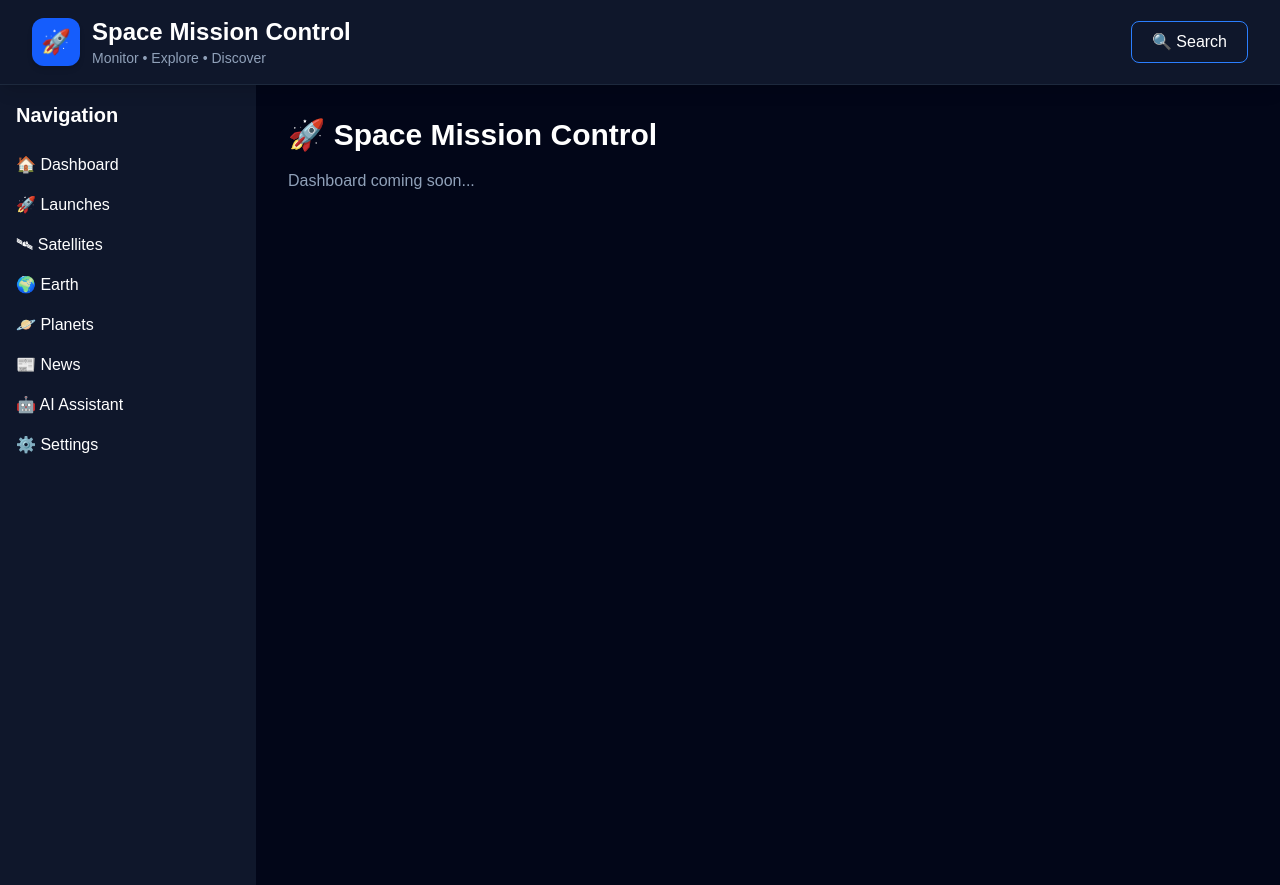
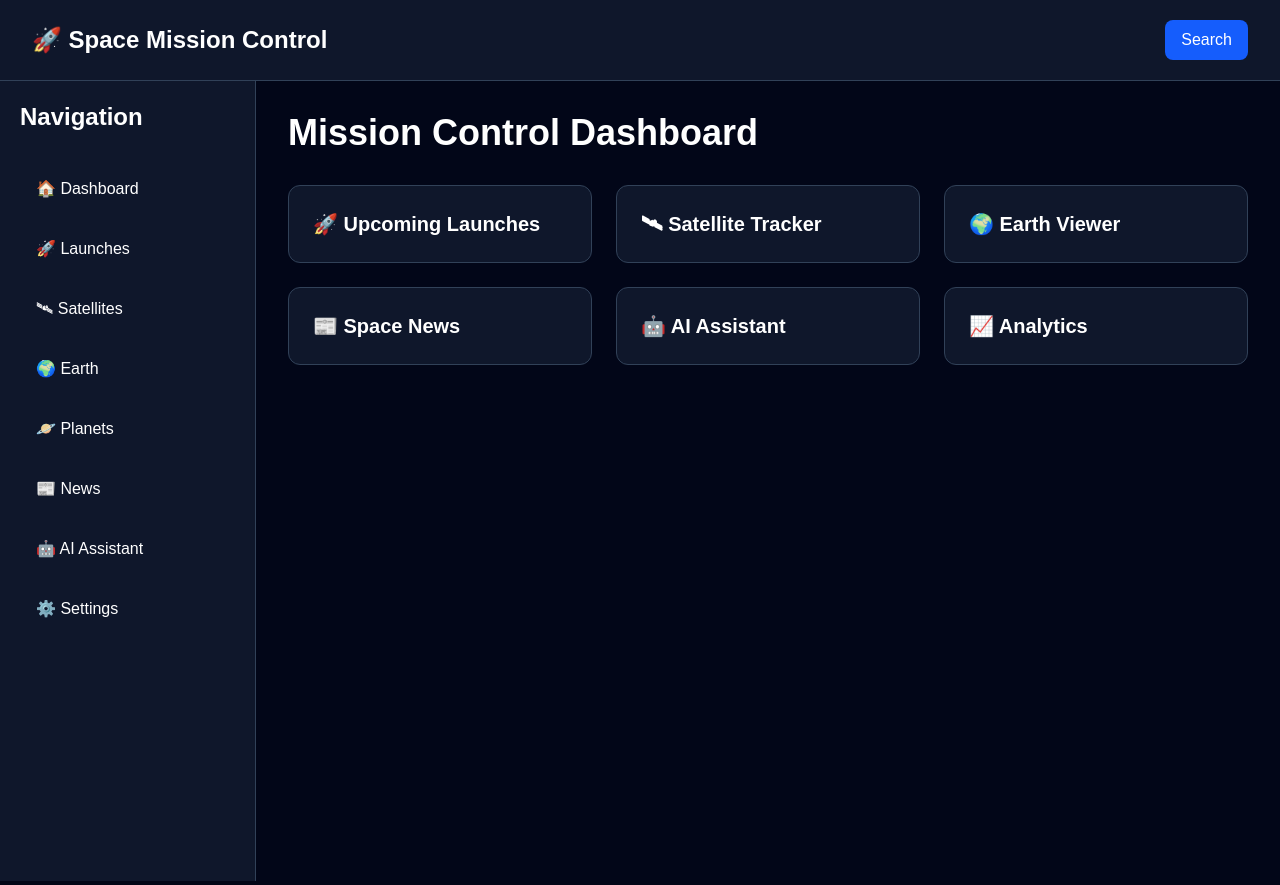
Before and after one commit to pragatipandey-tech/Space-Mission-Control, a React (Vite) app in the folder frontend/: page / in a window 1280 px wide. Built offline with nearby package versions, Linux system fonts and the light colour scheme.

Commit message:
feat: create dashboard overview cards

```diff
--- a/frontend/src/App.tsx
+++ b/frontend/src/App.tsx
@@ -1,23 +1,17 @@
 import Navbar from "./components/layout/Navbar";
 import Sidebar from "./components/layout/Sidebar";
+import Dashboard from "./pages/Dashboard";
 
 function App() {
   return (
-    <div className="bg-slate-950 text-white min-h-screen">
+    <div className="min-h-screen bg-slate-950 text-white">
+      {/* Top Navigation */}
       <Navbar />
 
+      {/* Sidebar + Dashboard */}
       <div className="flex">
         <Sidebar />
-
-        <main className="p-8">
-          <h1 className="text-3xl font-bold">
-            🚀 Space Mission Control
-          </h1>
-
-          <p className="mt-4 text-slate-400">
-            Dashboard coming soon...
-          </p>
-        </main>
+        <Dashboard />
       </div>
     </div>
   );
--- a/frontend/src/components/layout/Navbar.tsx
+++ b/frontend/src/components/layout/Navbar.tsx
@@ -1,27 +1,13 @@
 export default function Navbar() {
   return (
-    <nav className="sticky top-0 z-50 flex items-center justify-between bg-slate-900 border-b border-slate-800 px-8 py-4 shadow-lg">
+    <header className="bg-slate-900 border-b border-slate-700 px-8 py-5 flex items-center justify-between">
+      <h1 className="text-2xl font-bold">
+        🚀 Space Mission Control
+      </h1>
 
-      {/* Logo & Title */}
-      <div className="flex items-center gap-3">
-        <div className="flex h-12 w-12 items-center justify-center rounded-xl bg-blue-600 text-2xl shadow-md">
-          🚀
-        </div>
-
-        <div>
-          <h1 className="text-2xl font-bold text-white">
-            Space Mission Control
-          </h1>
-          <p className="text-sm text-slate-400">
-            Monitor • Explore • Discover
-          </p>
-        </div>
-      </div>
-
-      {/* Search Button */}
-      <button className="rounded-lg border border-blue-500 px-5 py-2 text-white transition-all duration-300 hover:bg-blue-600 hover:border-blue-600">
-        🔍 Search
+      <button className="bg-blue-600 hover:bg-blue-700 px-4 py-2 rounded-lg">
+        Search
       </button>
-    </nav>
+    </header>
   );
 }
--- a/frontend/src/components/layout/Sidebar.tsx
+++ b/frontend/src/components/layout/Sidebar.tsx
@@ -1,20 +1,31 @@
 export default function Sidebar() {
+  const menuItems = [
+    "🏠 Dashboard",
+    "🚀 Launches",
+    "🛰 Satellites",
+    "🌍 Earth",
+    "🪐 Planets",
+    "📰 News",
+    "🤖 AI Assistant",
+    "⚙️ Settings",
+  ];
+
   return (
-    <aside className="w-64 h-screen bg-slate-900 text-white p-4">
-      <h2 className="text-xl font-bold mb-6">Navigation</h2>
+    <aside className="w-64 min-h-screen bg-slate-900 border-r border-slate-700 p-5">
+      <h2 className="text-2xl font-bold mb-8">
+        Navigation
+      </h2>
 
-      <nav>
-        <ul className="space-y-4">
-          <li>🏠 Dashboard</li>
-          <li>🚀 Launches</li>
-          <li>🛰 Satellites</li>
-          <li>🌍 Earth</li>
-          <li>🪐 Planets</li>
-          <li>📰 News</li>
-          <li>🤖 AI Assistant</li>
-          <li>⚙️ Settings</li>
-        </ul>
-      </nav>
+      <div className="space-y-3">
+        {menuItems.map((item) => (
+          <button
+            key={item}
+            className="w-full text-left px-4 py-3 rounded-lg hover:bg-slate-800 transition"
+          >
+            {item}
+          </button>
+        ))}
+      </div>
     </aside>
   );
 }
--- /dev/null
+++ b/frontend/src/pages/Dashboard.tsx
@@ -0,0 +1,29 @@
+export default function Dashboard() {
+  const cards = [
+    "🚀 Upcoming Launches",
+    "🛰 Satellite Tracker",
+    "🌍 Earth Viewer",
+    "📰 Space News",
+    "🤖 AI Assistant",
+    "📈 Analytics",
+  ];
+
+  return (
+    <main className="flex-1 bg-slate-950 p-8">
+      <h1 className="text-4xl font-bold text-white mb-8">
+        Mission Control Dashboard
+      </h1>
+
+      <div className="grid grid-cols-1 md:grid-cols-2 xl:grid-cols-3 gap-6">
+        {cards.map((card) => (
+          <div
+            key={card}
+            className="rounded-xl border border-slate-700 bg-slate-900 p-6 hover:border-blue-500 hover:shadow-lg transition-all duration-300"
+          >
+            <h2 className="text-xl font-semibold text-white">{card}</h2>
+          </div>
+        ))}
+      </div>
+    </main>
+  );
+}
```
